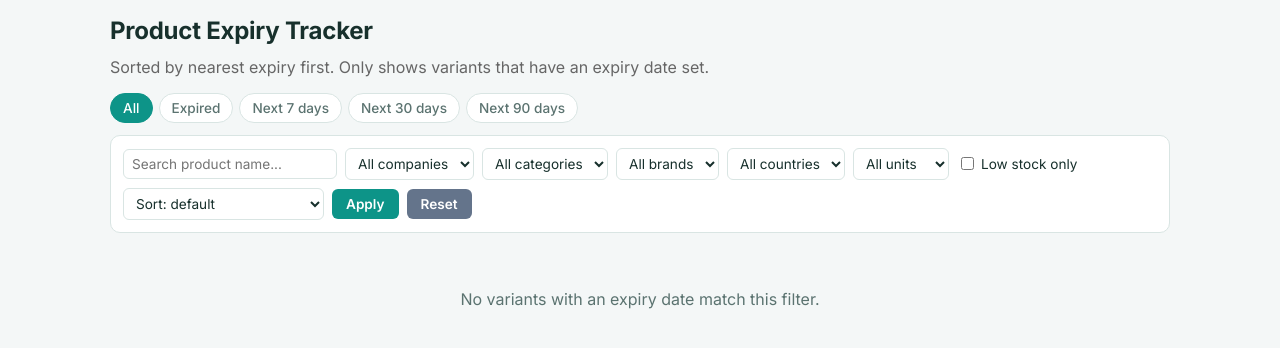
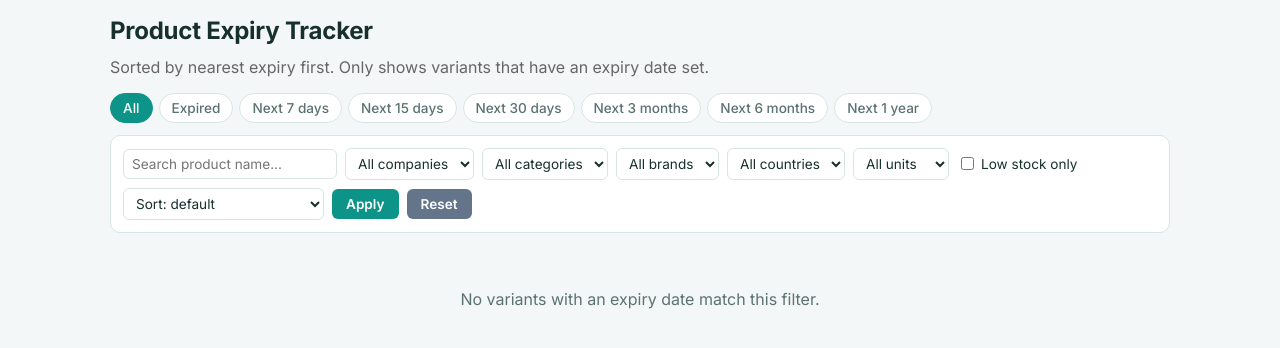
Before and after one commit to rafimkl8/inventory-management-ssb, a Django app: page /expiry/ in a window 1280 px wide. Shown: the part 121-469 px from the top of the page. Run offline with Django 4.2, Linux system fonts and the light colour scheme; data that the repository does not hold is empty.

Commit message:
Expand Expiry tab quick range filters
Added Next 15 days, Next 6 months, and Next 1 year, and renamed the
existing 90-day option to 'Next 3 months' for clarity. Full set is now:
All, Expired, Next 7 days, Next 15 days, Next 30 days, Next 3 months,
Next 6 months, Next 1 year.

Extracted the day-count mapping into EXPIRY_RANGE_DAYS so new ranges are
a one-line addition. Month-based ranges use day approximations (90/180/365)
rather than calendar-month math, kept simple and accurate enough for
expiry tracking.

Verified by seeding 8 variants at different day offsets (-5, 3, 10, 20,
60, 150, 300, 500 days from today) and confirming each range chip returns
exactly the expected subset via the rendered page.

```diff
--- a/inventory/views.py
+++ b/inventory/views.py
@@ -68,6 +68,16 @@ def _filter_context(request):
     }
 
 
+#: Quick range filter options for the Expiry tab: key -> number of days from today.
+EXPIRY_RANGE_DAYS = {
+    "7": 7,
+    "15": 15,
+    "30": 30,
+    "90": 90,    # ~3 months
+    "180": 180,  # ~6 months
+    "365": 365,  # ~1 year
+}
+
 SORT_MAP = {
     "name": "product__name",
     "-name": "-product__name",
@@ -114,8 +124,8 @@ def expiry_list(request):
     range_filter = request.GET.get("range", "")
     if range_filter == "expired":
         qs = qs.filter(expiry_date__lt=today)
-    elif range_filter in {"7", "30", "90"}:
-        days = int(range_filter)
+    elif range_filter in EXPIRY_RANGE_DAYS:
+        days = EXPIRY_RANGE_DAYS[range_filter]
         qs = qs.filter(expiry_date__gte=today, expiry_date__lte=today + timedelta(days=days))
 
     sort = request.GET.get("sort", "expiry")
--- a/templates/inventory/expiry_list.html
+++ b/templates/inventory/expiry_list.html
@@ -8,8 +8,11 @@
     <a href="?range=" class="{% if not range_filter %}active{% endif %}">All</a>
     <a href="?range=expired" class="{% if range_filter == 'expired' %}active{% endif %}">Expired</a>
     <a href="?range=7" class="{% if range_filter == '7' %}active{% endif %}">Next 7 days</a>
+    <a href="?range=15" class="{% if range_filter == '15' %}active{% endif %}">Next 15 days</a>
     <a href="?range=30" class="{% if range_filter == '30' %}active{% endif %}">Next 30 days</a>
-    <a href="?range=90" class="{% if range_filter == '90' %}active{% endif %}">Next 90 days</a>
+    <a href="?range=90" class="{% if range_filter == '90' %}active{% endif %}">Next 3 months</a>
+    <a href="?range=180" class="{% if range_filter == '180' %}active{% endif %}">Next 6 months</a>
+    <a href="?range=365" class="{% if range_filter == '365' %}active{% endif %}">Next 1 year</a>
 </div>
 
 {% include "inventory/_filter_bar.html" %}
```
